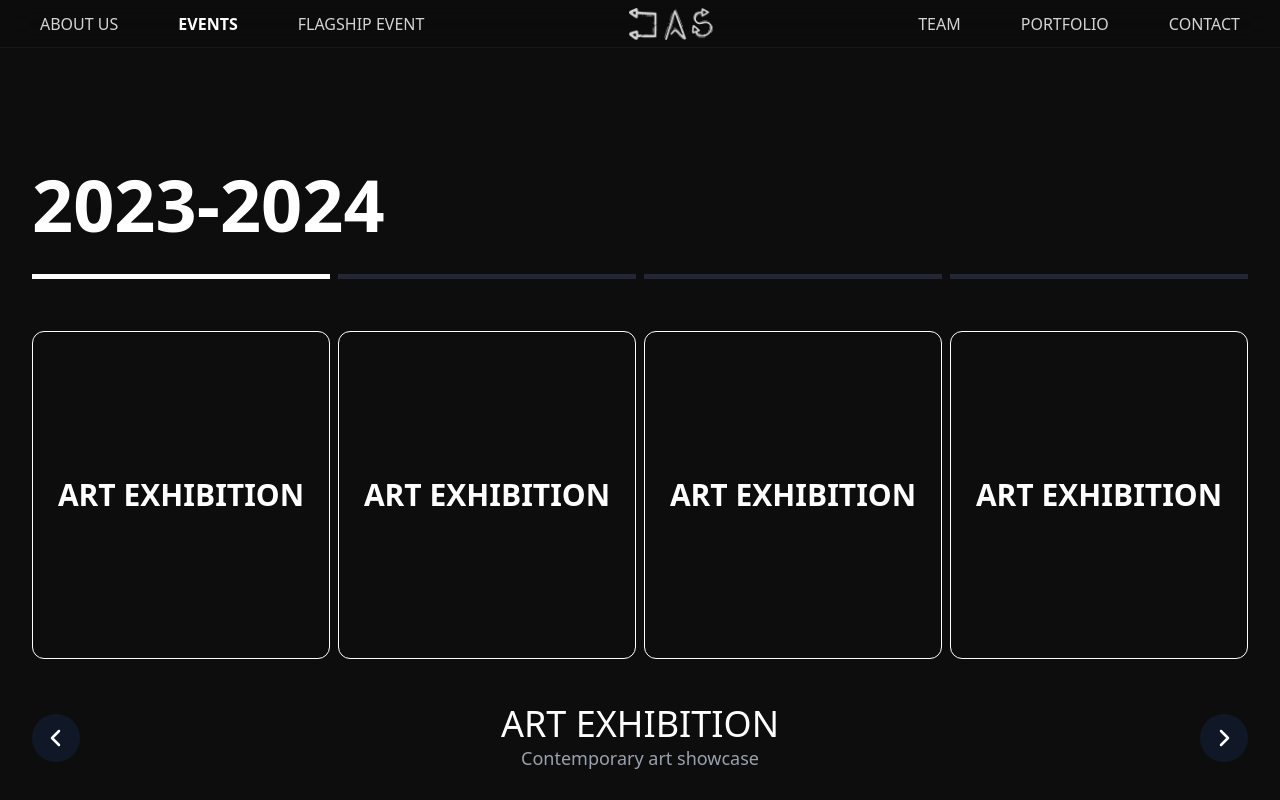
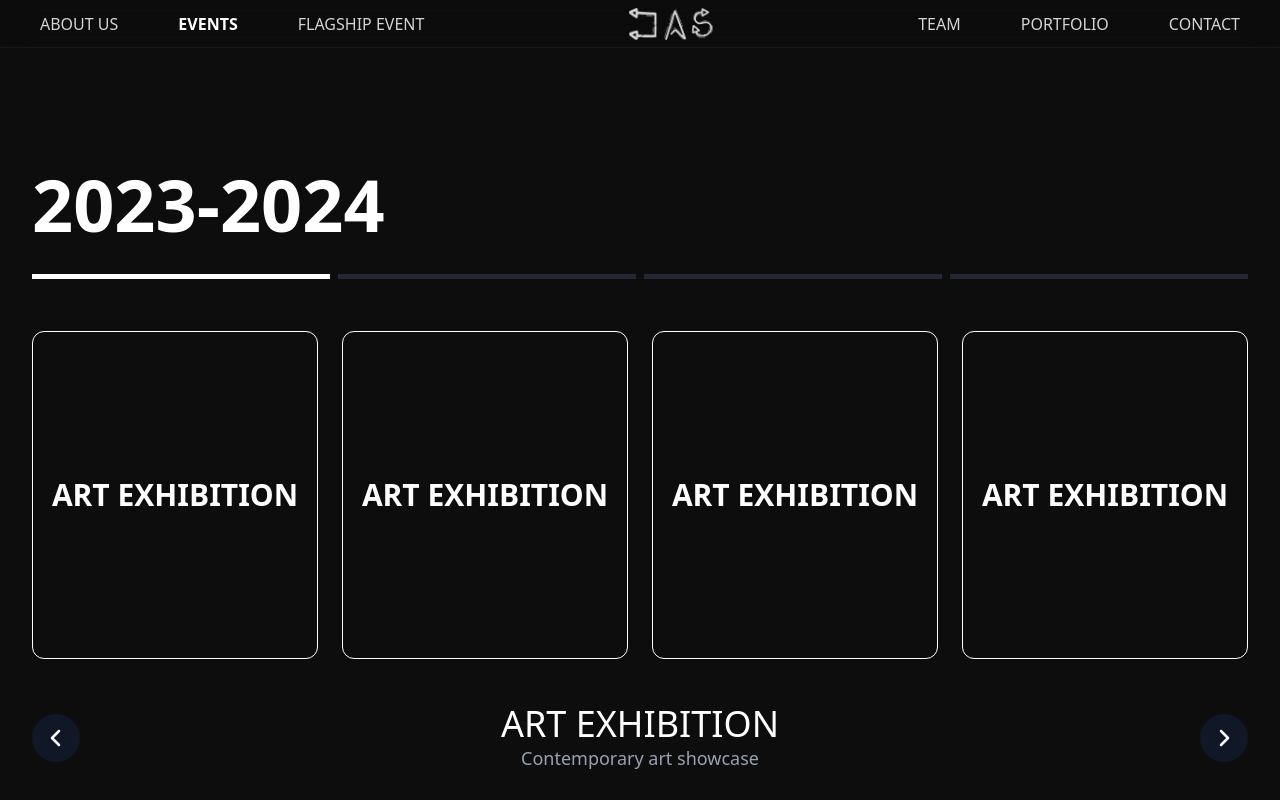
Before and after one commit to ishikamanchanda30/DASBVP, a React (Vite) app: page /events in a window 1280 px wide. Shown: the top 800 px of the page. Built offline with nearby package versions, Linux system fonts and the light colour scheme.

Commit message:
proper gaps in event page

```diff
--- a/src/Pages/Events.tsx
+++ b/src/Pages/Events.tsx
@@ -65,7 +65,7 @@ const Events: React.FC = () => {
             );
           })}
         </div>
-        <div className="w-full flex justify-between gap-2 items-center h-[65%]">
+        <div className="w-full flex justify-between gap-6 items-center h-[65%]">
           {visibleEvents.map((event) => (
             <div key={event.id} className="flex-1 flex items-center justify-center border rounded-xl h-[90%]">
               <div className="flex items-center justify-center rounded-md w-full ">
```
